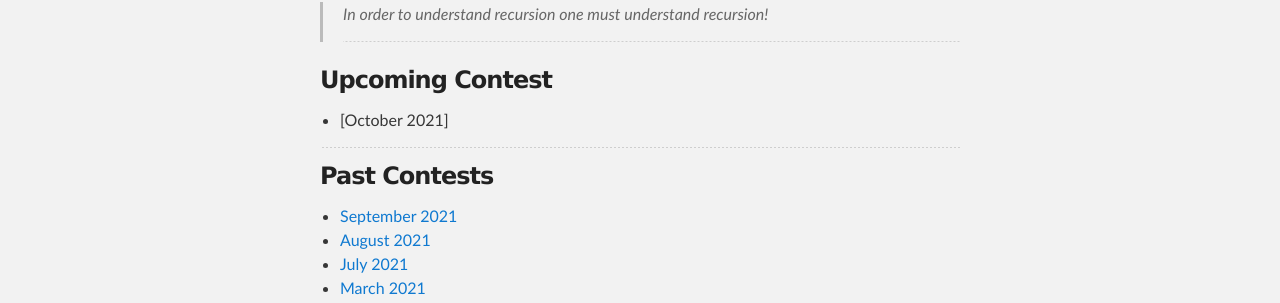
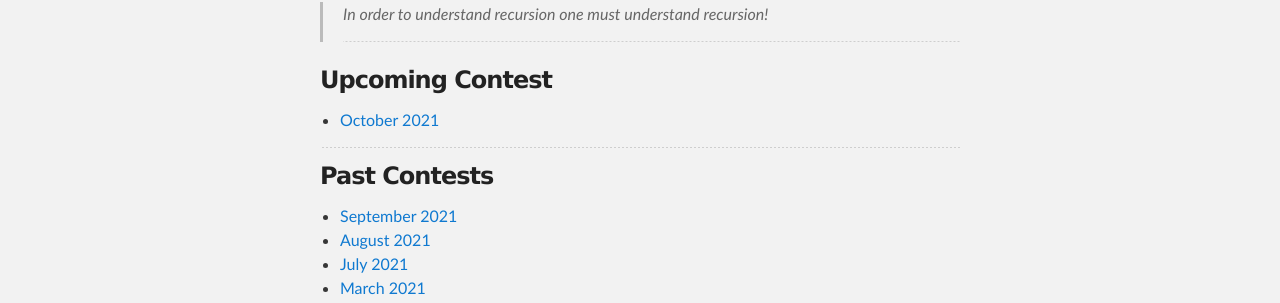
Before and after one commit to ieee-uvce-cs/ncode, a Jekyll site: the page built from index.md, in a window 1280 px wide. Shown: the part 294-597 px from the top of the page. Built offline with Jekyll 4.4.1, drawn with Linux system fonts in a browser that asks for light colours; part of the change alters nothing that is shown.

```diff
--- a/index.md
+++ b/index.md
@@ -6,7 +6,7 @@ layout: default
 * * *
 
 ### Upcoming Contest
-- [October 2021]
+- [October 2021](https://www.hackerrank.com/uvce-ncode-october-2021)
 
 * * *
 
```
